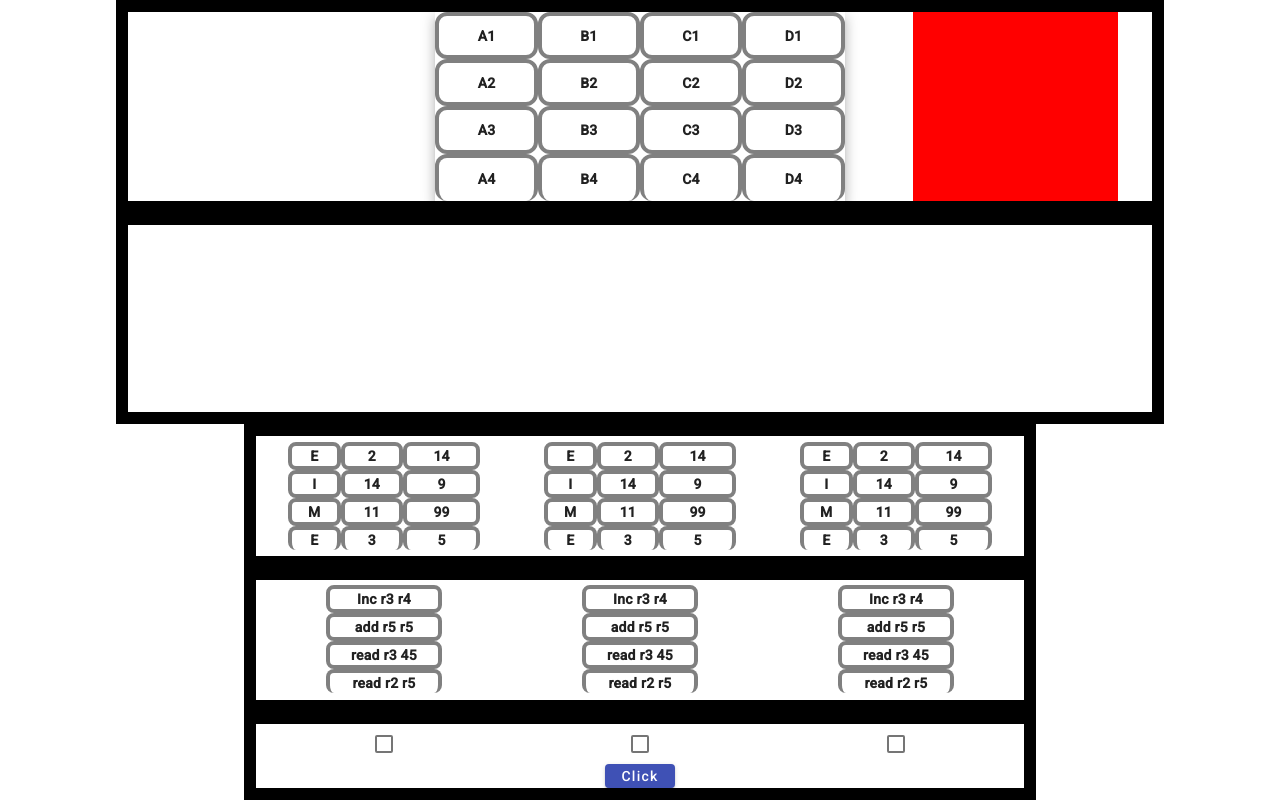
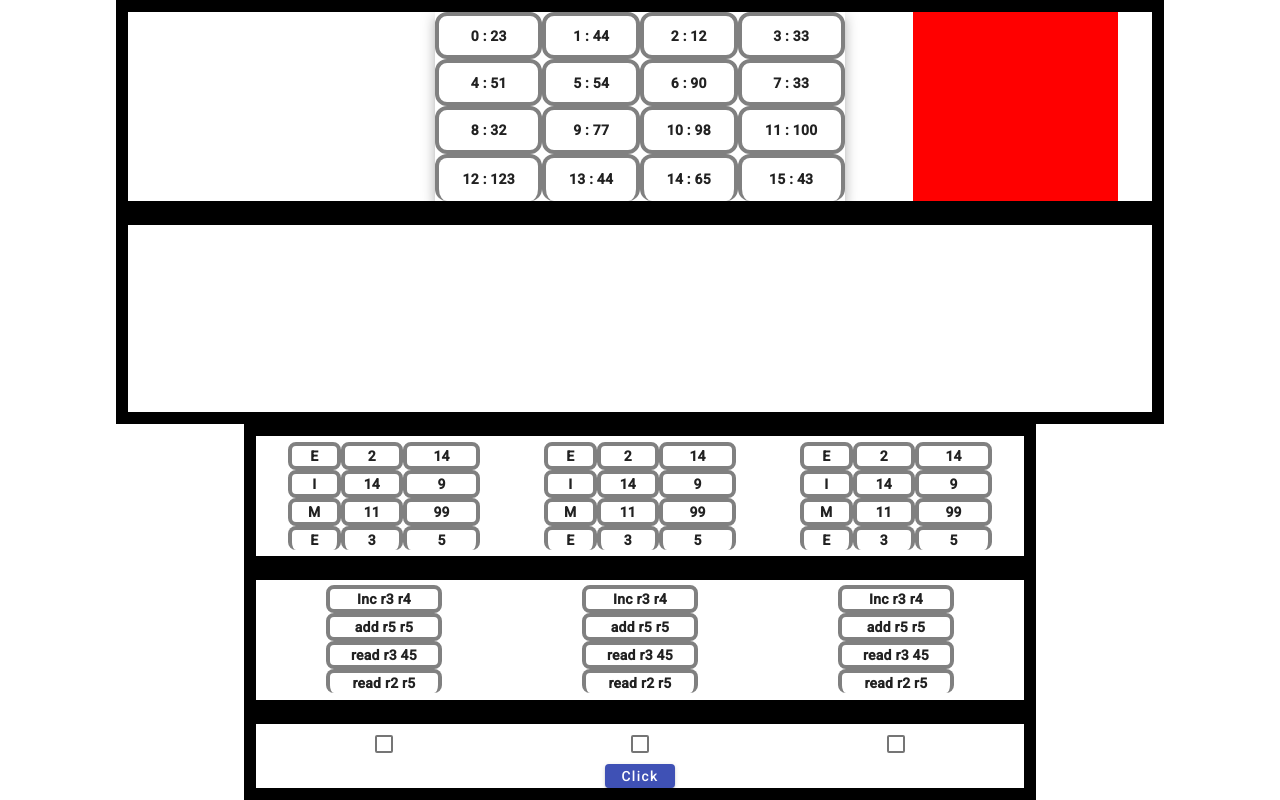
Before and after one commit to Yorbre25/Cache_Coherency_MESI_MOESI, an Angular app in the folder Frontend/protocols/: page / in a window 1280 px wide. Built offline with nearby package versions, Linux system fonts and the light colour scheme.

Commit message:
Adding memory

```diff
--- a/Frontend/protocols/src/app/app.component.html
+++ b/Frontend/protocols/src/app/app.component.html
@@ -4,8 +4,8 @@
     <div class="layer1">
       <div style="width: 20%;"></div>
 
-      <div class="memory">
-        <app-memory></app-memory>
+      <div class="memory" >
+        <app-memory [Elements]="memoryDistributed"></app-memory>
 
       </div>
 
--- a/Frontend/protocols/src/app/app.component.ts
+++ b/Frontend/protocols/src/app/app.component.ts
@@ -5,6 +5,8 @@ import { cacheLine } from 'src/interfaces/cacheRow';
 import { transition } from 'src/interfaces/transitionRequest';
 import { stateDict,validStates,readRequest,respRequest } from 'src/interfaces/stateDictionary';
 import { timer } from 'rxjs';
+
+import { Element } from './memory/memory.component';
 
 
 import{exampleTrans} from 'src/app/examples/firstExample'
@@ -19,6 +21,8 @@ export class AppComponent {
   cache2Content:cacheLine[]=[];
   cache3Content:cacheLine[]=[];
   InstructionContent:String[]=[];
+  memoryContent:number[]=[];
+  memoryDistributed:Element[]=[];
 
   cache1Checkbox:boolean=false;
   cache2Checkbox:boolean=false;
@@ -32,6 +36,7 @@ export class AppComponent {
   currentReadReq={cache:0,row:0}
   markedColor:string="#00ff08";
   unmarkedColor:string="#ffffff";
+
   //sleep = (ms:number) => new Promise(r => setTimeout(r, ms));
 
   time:number=1000;
@@ -98,7 +103,18 @@ export class AppComponent {
     this.cache1Colors=["#ffffff", "#ffffff", "#ffffff","#ffffff" ];
     this.cache2Colors=["#ffffff", "#ffffff", "#ffffff","#ffffff" ];
     this.cache3Colors=["#ffffff", "#ffffff", "#ffffff","#ffffff" ];
-
+    this.memoryContent=[23,44,12,33,
+      51,54,90,33,
+      32,77,98,100,
+      123,44,65,43
+    ]
+    this.memoryDistributed=[
+      { col1: 'A1', col2: 'B1', col3: 'C1', col4: 'D1' },
+      { col1: 'A2', col2: 'B2', col3: 'C2', col4: 'D2' },
+      { col1: 'A3', col2: 'B3', col3: 'C3', col4: 'D3' },
+      { col1: 'A4', col2: 'B4', col3: 'C4', col4: 'D4' },
+    ];
+    this.manageList();
 
   }
 
@@ -112,7 +128,9 @@ export class AppComponent {
     console.log(this.cache2Checkbox);
     console.log(this.cache3Checkbox);
 
+
     //aqui tendria que ir la llamada para el proceso
+
     this.handleTransactionBundle(exampleTrans);
 
   }
@@ -222,6 +240,32 @@ export class AppComponent {
   }
 
 
+  manageList(){
+    console.log("Llegue a manage list")
+    try{
+      if( this.memoryContent.length==0)return
+
+      var i:number=0;
+      while(i<16){
+        console.log(i);
+        var element:Element={
+          col1:i.toString()+" : "+this.memoryContent[i].toString(),
+          col2:(i+1).toString()+" : "+this.memoryContent[i+1].toString(),
+          col3:(i+2).toString()+" : "+this.memoryContent[i+2].toString(),
+          col4:(i+3).toString()+" : "+this.memoryContent[i+3].toString()
+        }
+        this.memoryDistributed[Math.floor(i/4)]=element;
+        i+=4
+
+        this.memoryDistributed=[...this.memoryDistributed]
+        console.log(this.memoryDistributed)
+    }
+    }
+    catch(error){console.log(error)}
+
+  }
+
+
 
 
 
--- a/Frontend/protocols/src/app/cache/cache.component.ts
+++ b/Frontend/protocols/src/app/cache/cache.component.ts
@@ -24,7 +24,7 @@ export class CacheComponent {
 
     try{
       this.cache.data=change['cacheContent'].currentValue;
-    this.cache.data=[...this.cache.data];
+      this.cache.data=[...this.cache.data];
     }
     catch(error){}
 
--- a/Frontend/protocols/src/app/memory/memory.component.ts
+++ b/Frontend/protocols/src/app/memory/memory.component.ts
@@ -1,6 +1,6 @@
-import { Component,Input } from '@angular/core';
+import { Component,Input,SimpleChanges} from '@angular/core';
 import { MatTableDataSource } from '@angular/material/table';
-
+import { timer } from 'rxjs';
 @Component({
   selector: 'app-memory',
   templateUrl: './memory.component.html',
@@ -8,13 +8,35 @@ import { MatTableDataSource } from '@angular/material/table';
 })
 export class MemoryComponent {
   displayedColumns: string[] = ['col1', 'col2', 'col3', 'col4'];
-  @Input() memData:number[][]=[]
+  @Input()  Elements:Element[]=[];
   dataSource = new MatTableDataSource<Element>([
     { col1: 'A1', col2: 'B1', col3: 'C1', col4: 'D1' },
     { col1: 'A2', col2: 'B2', col3: 'C2', col4: 'D2' },
     { col1: 'A3', col2: 'B3', col3: 'C3', col4: 'D3' },
     { col1: 'A4', col2: 'B4', col3: 'C4', col4: 'D4' },
   ]);
+
+  ngOnChanges(change:SimpleChanges){
+    if(change===undefined) return
+    try{
+      this.Elements=change['Elements'].currentValue;
+      this.Elements=[...this.Elements];
+      this.dataSource.data=this.Elements;
+      this.dataSource.data=[...this.dataSource.data];
+
+    }
+    catch(error){
+
+    }
+
+
+
+
+
+  }
+
+
+
 }
 
 export interface Element {
```
